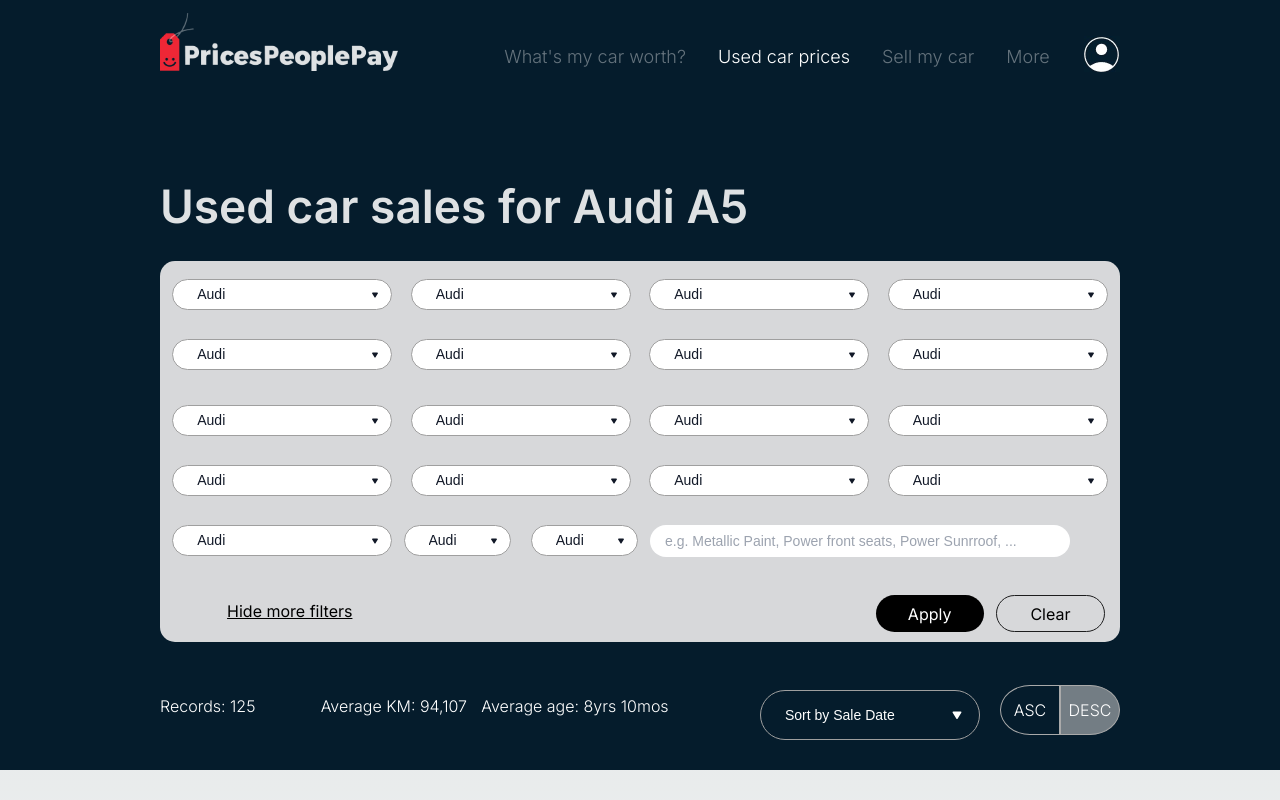
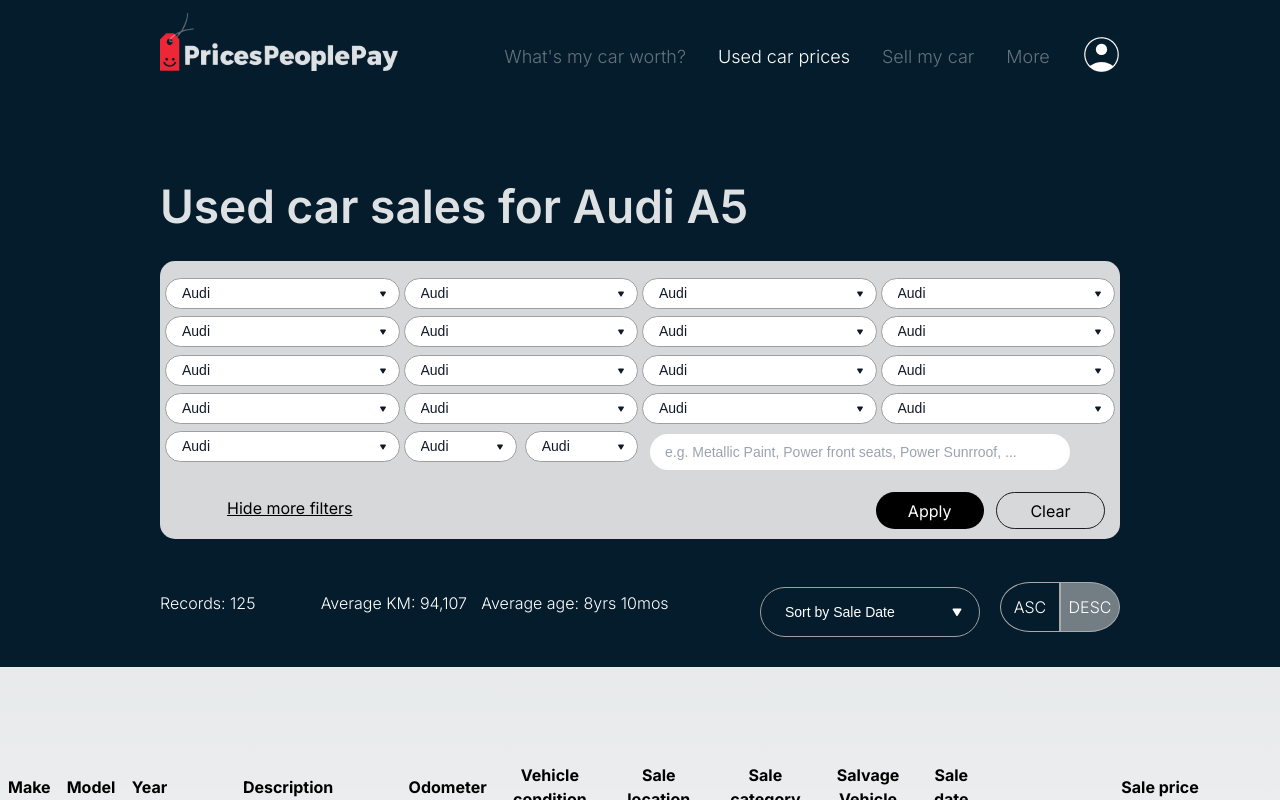
Before and after one commit to David6811/PreInterviewTaskWeb, a Next.js app: page / in a window 1280 px wide. Both pictures are taken after a click on the link "Show more filters". Shown: the top 800 px of the page. Built offline with nearby package versions, Linux system fonts and the light colour scheme.

Commit message:
Fix gap between carselectors

```diff
--- a/app/components/CarFilter.css
+++ b/app/components/CarFilter.css
@@ -4,7 +4,7 @@
 }
 
 .carInnerContainner{
-    padding: 10px 5px;
+    padding: 5px 5px;
 }
 
 .moreCarInnerContainner{
@@ -22,9 +22,9 @@
 }
 
 .descriptionInput {
-    margin-top: 8px;
+    margin-top: 3px;
     width: 460px;
-    height: 32px;
+    height: 36px;
     border-radius: 25px;
     color: black;
     font-size: 14px;
--- a/app/components/CarFilter.tsx
+++ b/app/components/CarFilter.tsx
@@ -36,7 +36,7 @@
         <div>
             <div className='carFilterContainer mt-5'>
                 <div className='carInnerContainner'>
-                    <div className="grid grid-cols-1 sm:grid-cols-2 md:grid-cols-3 lg:grid-cols-4 xl:grid-cols-4 gap-1">
+                    <div className="grid grid-cols-1 sm:grid-cols-2 md:grid-cols-3 lg:grid-cols-4 xl:grid-cols-4 gap-1 mt-3">
                         <div className="flex justify-center">
                             <CarSelector jsonData={data} defaultWidth={0} />
                         </div>
@@ -64,7 +64,7 @@
                     </div>
                 </div>
 
-                <div id="moreFilter"  className={`moreCarInnerContainner ${showMoreFilters ? '' : 'hidden'}`}>
+                <div id="moreFilter" className={`moreCarInnerContainner ${showMoreFilters ? '' : 'hidden'}`}>
                     <div className="grid grid-cols-1 sm:grid-cols-2 md:grid-cols-3 lg:grid-cols-4 xl:grid-cols-4 gap-1">
                         <div className="flex justify-center">
                             <CarSelector jsonData={data} defaultWidth={0} />
@@ -72,6 +72,7 @@
                         <div className="flex justify-center">
                             <CarSelector jsonData={data} defaultWidth={0} />
                         </div>
+
                         <div className="flex justify-center">
                             <CarSelector jsonData={data} defaultWidth={0} />
                         </div>
@@ -94,7 +95,7 @@
                         <div className="flex justify-center">
                             <CarSelector jsonData={data} defaultWidth={0} />
                         </div>
-                        <div className="flex justify-center gap-5">
+                        <div className="flex justify-center gap-2">
                             <CarSelector jsonData={data} defaultWidth={108} />
                             <CarSelector jsonData={data} defaultWidth={108} />
                         </div>
--- a/app/components/CarSelector.css
+++ b/app/components/CarSelector.css
@@ -23,12 +23,17 @@
     background-color: #f5f5f5;
 }
 
+.flex1{
+    flex: 1;
+}
+
 /* 960 730 560 xl lg mid sm*/
 @media (max-width:1020px) {
     .selectorContainor-1020 {
         width: 500px;
     }
 }
+
 
 @media (max-width:960px) {
     .selectorContainor-960 {
--- a/app/components/CarSelector.tsx
+++ b/app/components/CarSelector.tsx
@@ -29,10 +29,10 @@
       <>
 
 
-        <div className="relative mt-2 selectorContainor  ${defaultWidth === 0 ? 'selectorContainor-1000 selectorContainor-960 selectorContainor-730 selectorContainor-560' : ''" style={{ width: defaultWidth !== 0 ? `${defaultWidth}px` : 'selectorContainor' }}>
+        <div className="flex1 relative selectorContainor  ${defaultWidth === 0 ? 'selectorContainor-1000 selectorContainor-960 selectorContainor-730 selectorContainor-560' : ''" style={{ width: defaultWidth !== 0 ? `${defaultWidth}px` : 'selectorContainor' }}  style={{height:'34px'}}>
           <Listbox.Button className="relative w-full bg-white py-1 pl-3 pr-10 text-left text-gray-900 listboxButton ">
             <span className="flex items-center">
-              <span className="ml-3 block truncate">{selected.name}</span>
+              <span className="ml-1 block truncate">{selected.name}</span>
             </span>
             <span className="pointer-events-none absolute inset-y-0 right-0 ml-3 flex items-center pr-2">
               <PlayIcon className="h-2 w-2 mr-1 text-gray-900 transform rotate-90" aria-hidden="true" />
```
